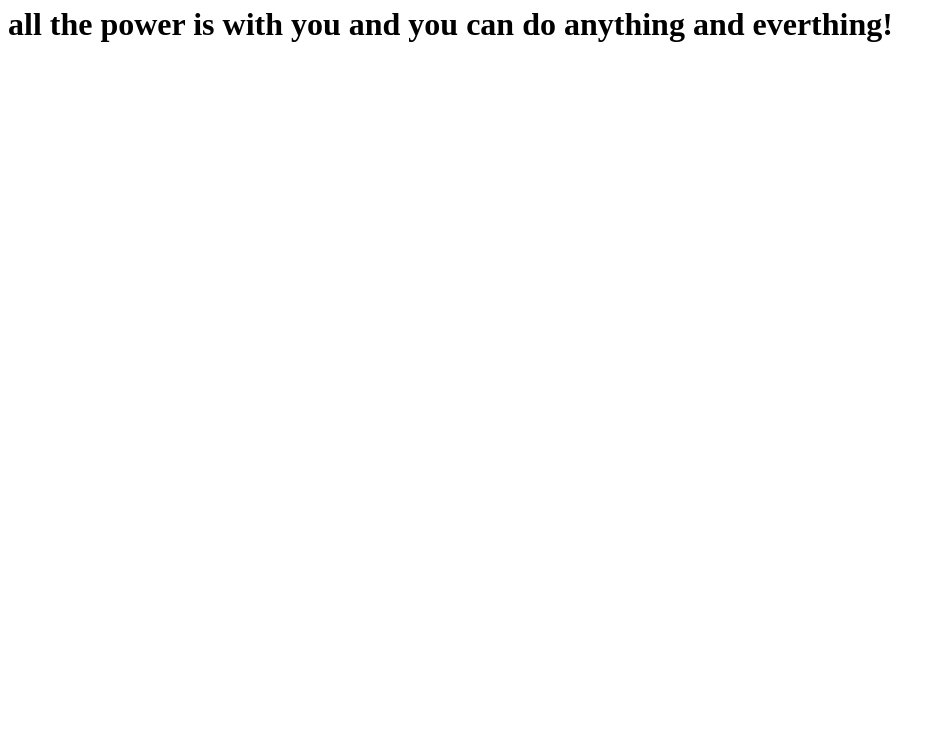
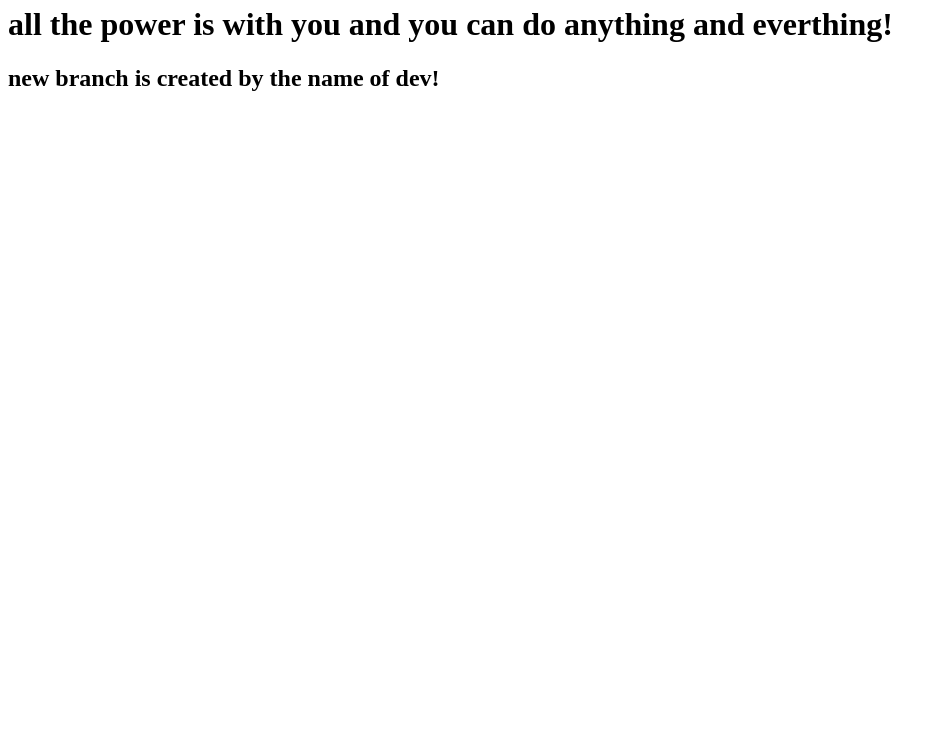
Before and after one commit to MahdiNaseri2020/firstgitrepo, a plain HTML site: page index.html in a window 1280 px wide. Shown: the part 60-800 px from the top of the page, without its empty margins (0-945 px from the left). Drawn offline with Linux system fonts and the light colour scheme.

Commit message:
dev branch v1

```diff
--- a/index.html
+++ b/index.html
@@ -2,5 +2,7 @@
 	<body>
 		<h1>Be clever and and powerfull</h1>
 		<h1>all the power is with you and you can do anything and everthing!</h1>
+
+		<h2>new branch is created by the name of dev!</h2>
 	</body>
 </html>
```
